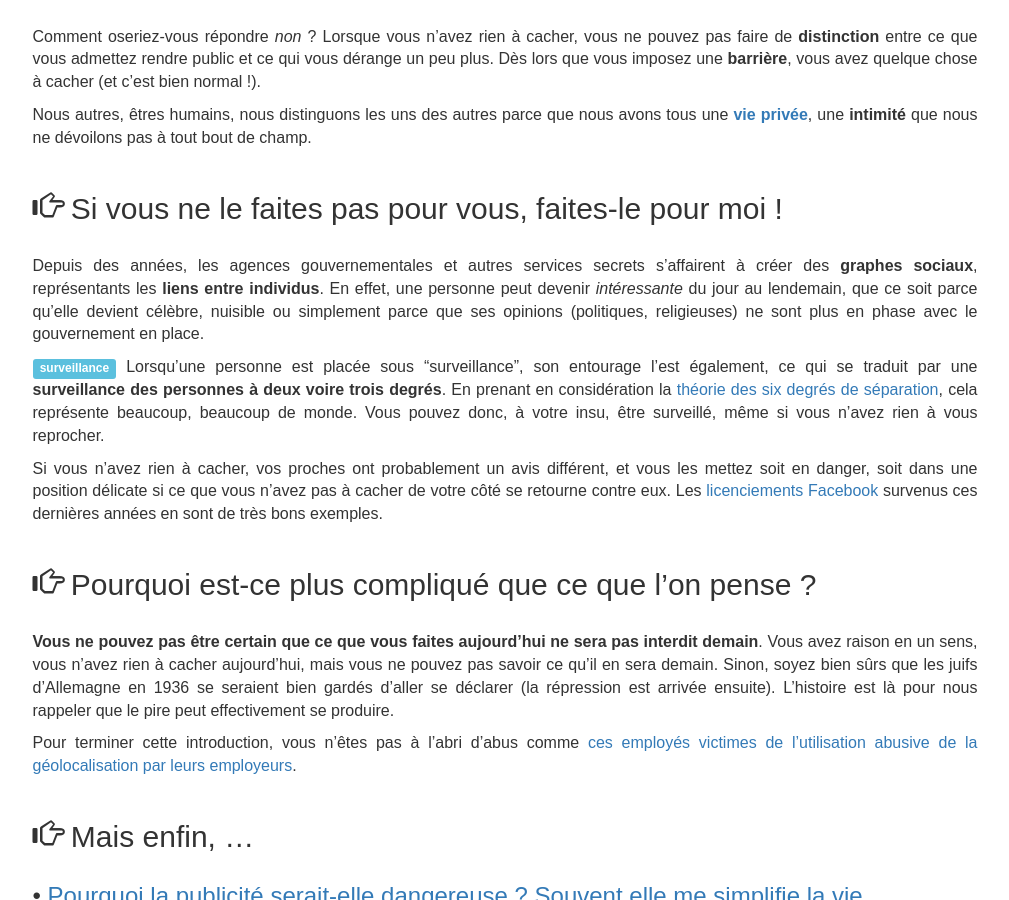
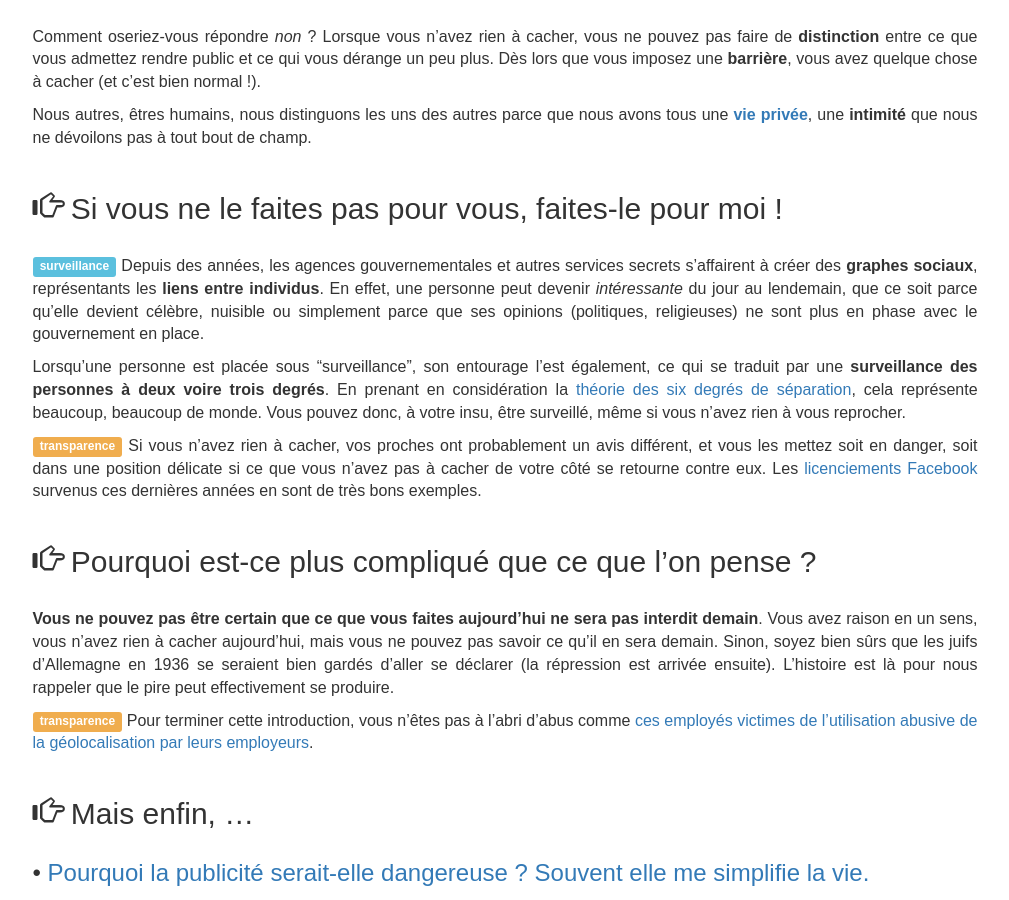
Before and after one commit to willdurand/jenairienacacher.fr, a Jekyll site: the page built from index.md, in a window 1280 px wide and 900 px high, scrolled down 207 px. Shown: the whole window, without its empty margins (135-1144 px from the left). Built offline with Jekyll 4.4.1, drawn with Linux system fonts in a browser that asks for light colours; some web fonts are replaced; Markdown is read by kramdown in place of the engine named in the settings; comment, search, counter and statistics services are not loaded.

Commit message:
add tags

```diff
--- a/_data/headlines.yml
+++ b/_data/headlines.yml
@@ -18,6 +18,7 @@
 -
     title: "Si vous ne le faites pas pour vous, faites-le pour moi !"
     content: >
+        <a class="label label-info" href="/surveillance.html">surveillance</a>
         Depuis des années, les agences gouvernementales et autres services
         secrets s'affairent à créer des **graphes sociaux**, représentants les
         **liens entre individus**. En effet, une personne peut devenir
@@ -26,7 +27,6 @@
         religieuses) ne sont plus en phase avec le gouvernement en place.
 
 
-        <a class="label label-info" href="/surveillance.html">surveillance</a>
         Lorsqu'une personne est placée sous "surveillance", son entourage
         l'est également, ce qui se traduit par une **surveillance des personnes à
         deux voire trois degrés**. En prenant en considération la [théorie
@@ -36,6 +36,7 @@
         insu, être surveillé, même si vous n'avez rien à vous reprocher.
 
 
+        <a class="label label-warning" href="/transparence.html">transparence</a>
         Si vous n'avez rien à cacher, vos proches ont probablement un avis
         différent, et vous les mettez soit en danger, soit dans une position
         délicate si ce que vous n'avez pas à cacher de votre côté se retourne
@@ -56,6 +57,7 @@
         effectivement se produire.
 
 
+        <a class="label label-warning" href="/transparence.html">transparence</a>
         Pour terminer cette introduction, vous n'êtes pas à l'abri d'abus comme
         [ces employés victimes de l'utilisation abusive de la géolocalisation
         par leurs
```
